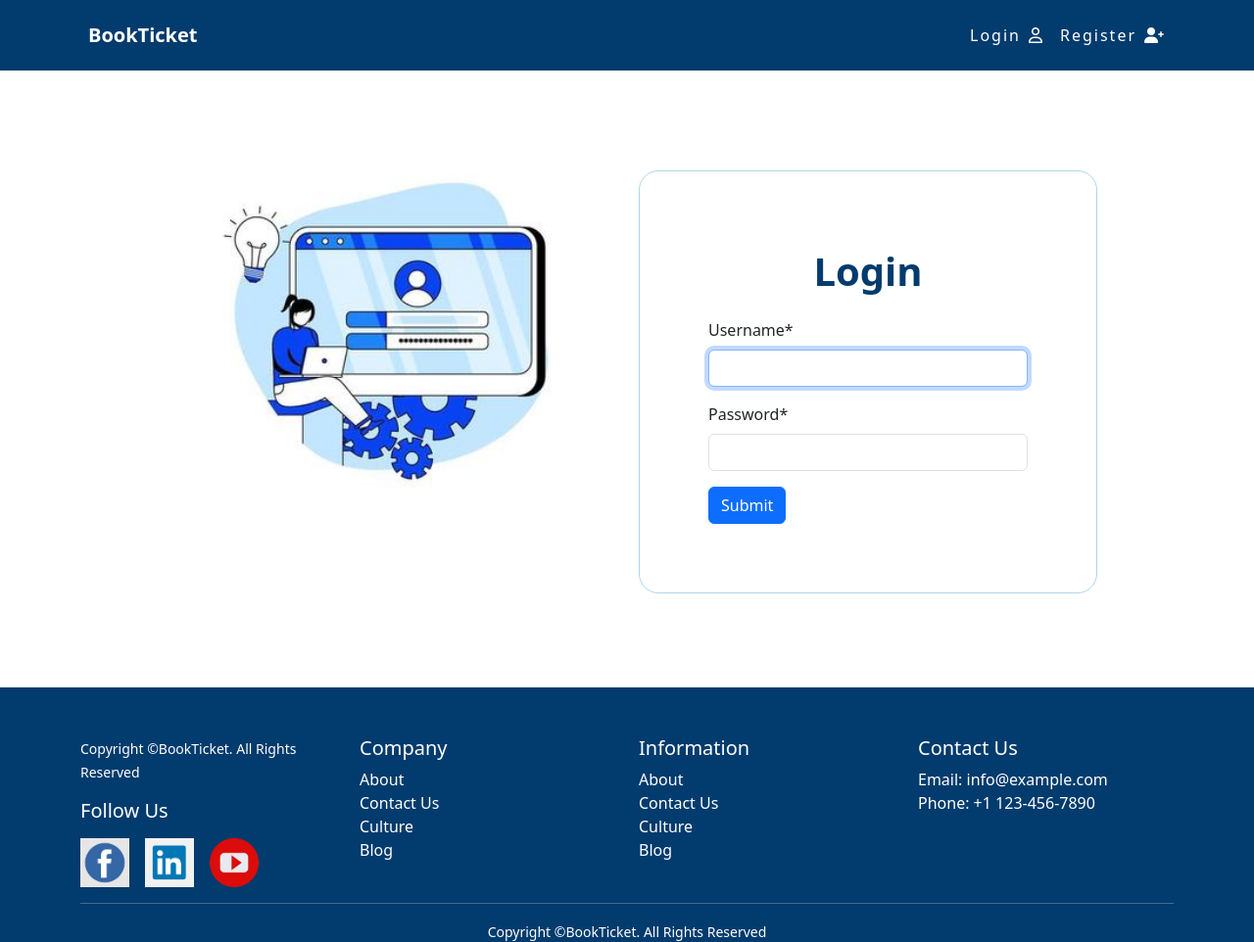
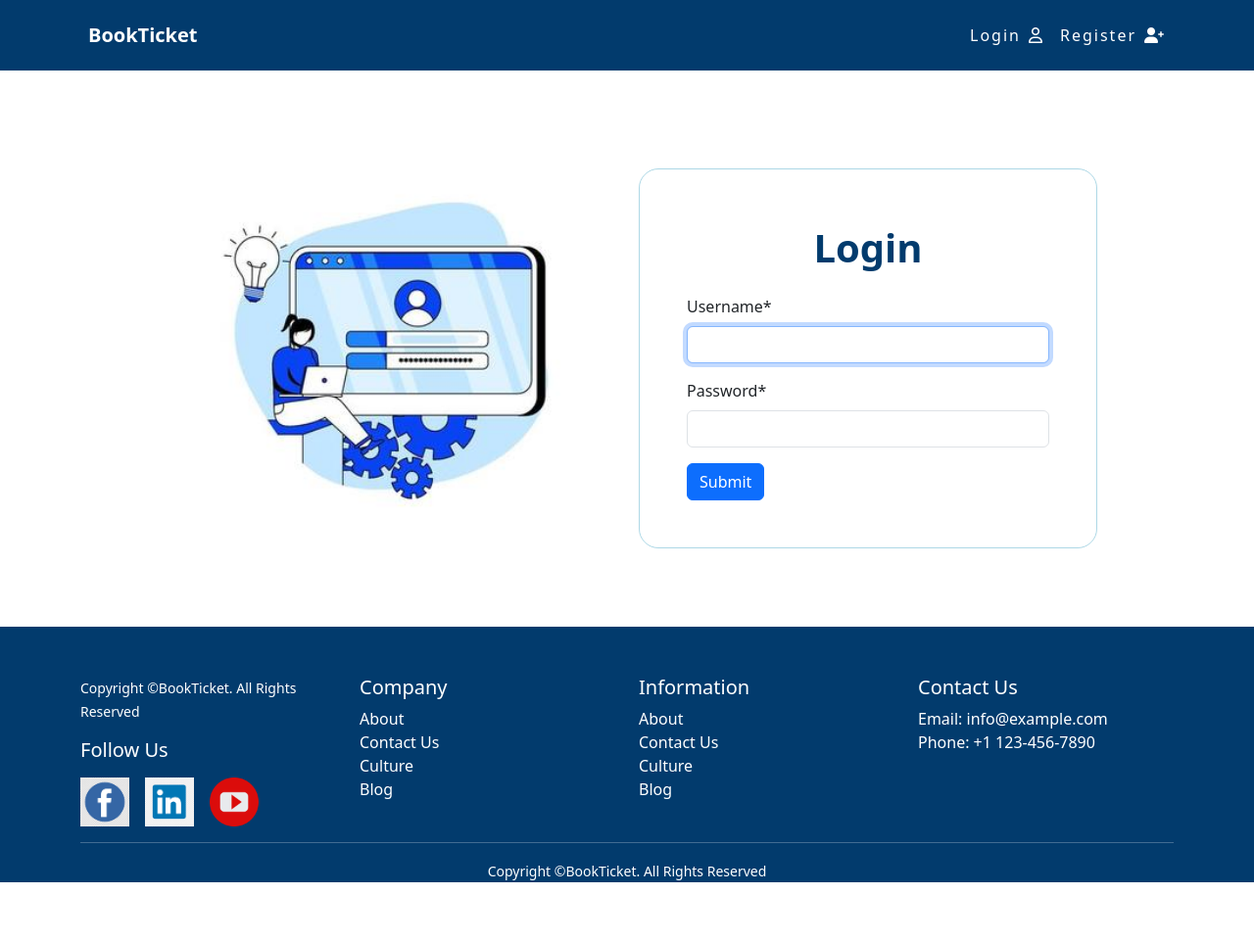
Before and after one commit to riduanul/ticket-booking-app, a Django app: page /accounts/login/ in a window 1280 px wide. Shown: the top 962 px of the page at 98% size. After the commit the page ends 901 px from the top, so only its background shows below. Run offline with Django 5.2, Linux system fonts and the light colour scheme; some libraries are stand-ins or nearby versions.

Commit message:
loginpage updated

```diff
--- a/passengers/templates/login.html
+++ b/passengers/templates/login.html
@@ -13,21 +13,14 @@
   }
 </style>
 
-<div class="login w-75 mx-auto">
-  <div class="row custom-mobile-spacing justify-content-center align-item-center">
+<div class="login w-75 mx-auto" style='margin-top: 100px'>
+  <div class="row  justify-content-center align-item-center">
     <div class="col-md-6 col-sm-12">
-      <img src="{% static 'images/login2.jpg' %}" alt="login image" class="img-fluid" style="width:100%; margin-top:80px; border-radius:20px;">
+      <img src="{% static 'images/login2.jpg' %}" alt="login image" class="img-fluid" style="width:100%; border-radius:20px;">
     </div>
-    <div class="col-md-6 col-sm-12 custom-mobile-spacing">
-      <div class="mb-5" style="margin-top:150px; border-radius:20px; padding:70px; border:1px solid lightblue;">
+    <div class="col-md-6 col-sm-12  mt-5">
+      <div class="p-5" style=" border-radius:20px; border:1px solid lightblue;">
         <h1 class="text-center pb-3 pt-2 fw-bolder" style="color:#023B6D">Login</h1>
-        {% if messages %}
-          {% for message in messages %}
-            <p {% if message.tags %} class="{{ message.tags }} text-center fw-bold" {% endif %}>
-              {{ message }}
-            </p>
-          {% endfor %}
-        {% endif %}
         <form method="POST" action="">
           {% csrf_token %} {{ form | crispy }}
           <button type="submit" class="btn btn-primary">Submit</button>
```
Also changed, not shown: db.sqlite3.
